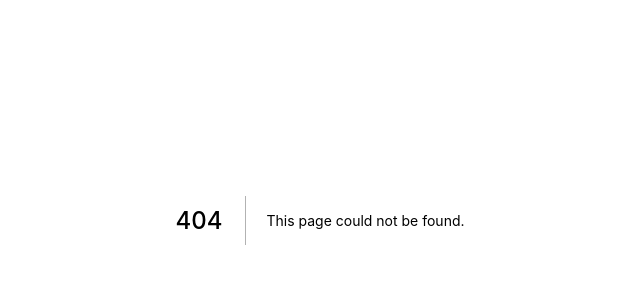
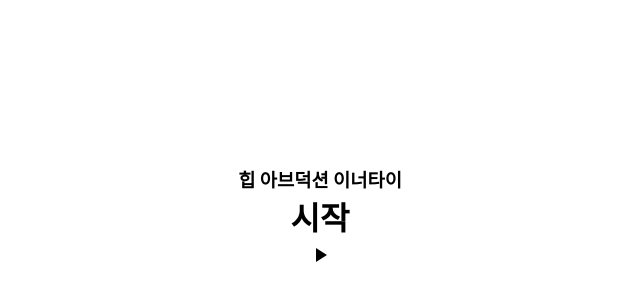
Before and after one commit to realsnoopso/HealthRoutine_Front, a Next.js app: page /start in a window 1280 px wide. Before the commit this address had no page. Shown: the part 180-480 px from the top of the page, without its empty margins (320-960 px from the left). Built offline with nearby package versions, Linux system fonts and the light colour scheme; a web font is replaced by a local one.

Commit message:
Setup Theme

```diff
--- a/package.json
+++ b/package.json
@@ -12,6 +12,7 @@
     "@emotion/css": "^11.10.0",
     "@emotion/react": "^11.10.0",
     "@emotion/styled": "^11.10.0",
+    "emotion-theming": "^11.0.0",
     "next": "12.2.5",
     "react": "18.2.0",
     "react-dom": "18.2.0"
@@ -19,9 +20,9 @@
   "devDependencies": {
     "@babel/cli": "^7.18.10",
     "@babel/core": "^7.18.10",
-    "@emotion/babel-plugin": "^11.9.2",
     "@babel/preset-flow": "^7.18.6",
     "@babel/preset-react": "^7.18.6",
+    "@emotion/babel-plugin": "^11.9.2",
     "@types/node": "18.7.3",
     "@types/react": "18.0.17",
     "@types/react-dom": "18.0.6",
--- a/src/pages/_app.tsx
+++ b/src/pages/_app.tsx
@@ -1,6 +1,7 @@
 import type { AppProps } from 'next/app';
 import { Global } from '@emotion/react';
 import { globalStyles } from '@src/styles/globalStyles';
+import { ThemeProvider } from '@emotion/react';
 import Head from 'next/head';
 
 function MyApp({ Component, pageProps }: AppProps) {
@@ -13,6 +14,10 @@ function MyApp({ Component, pageProps }: AppProps) {
           as="style"
           href="https://cdn.jsdelivr.net/gh/orioncactus/pretendard@v1.3.5/dist/web/static/pretendard.css"
         />
+        <link
+          href="https://fonts.googleapis.com/icon?family=Material+Icons"
+          rel="stylesheet"
+        />
       </Head>
       <Component {...pageProps} />
     </>
--- /dev/null
+++ b/src/pages/start.tsx
@@ -0,0 +1,24 @@
+import type { NextPage } from 'next';
+import { css } from '@emotion/css';
+
+const Start: NextPage = () => {
+  return (
+    <div className={style}>
+      <h3>힙 아브덕션 이너타이</h3>
+      <h1>시작</h1>
+      <div className="play">
+        <span className="material-icons">play_arrow</span>
+      </div>
+    </div>
+  );
+};
+
+export default Start;
+
+const style = css`
+  display: flex;
+  flex-direction: column;
+  justify-content: center;
+  align-items: center;
+  height: 100vh;
+`;
--- /dev/null
+++ b/src/styles/theme.tsx
@@ -0,0 +1,5 @@
+const colors = { primary: 'black', text: 'white' };
+
+const theme = { colors };
+
+export default theme;
```
Also changed, not shown: src/components/atoms/Button.tsx (+6 -4 lines), src/pages/doing.tsx (added, +22 -0 lines), src/pages/index.tsx (+6 -3 lines), src/pages/rest.tsx (added, +22 -0 lines), 1 other file (tests, documents, lock files or other folders).
